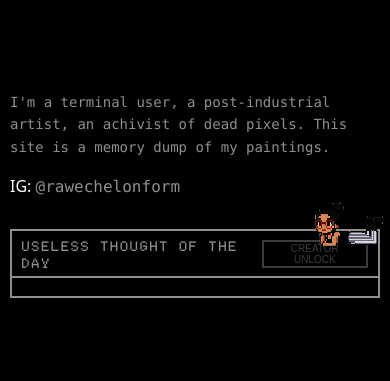
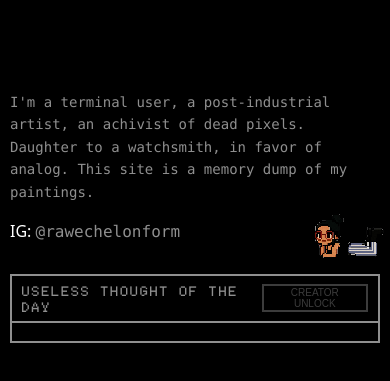
Before and after one commit to rawechelonform/refsite, a plain HTML site: page aboutme.html in a window 390 px wide. Shown: the part 55-436 px from the top of the page. Drawn offline with Linux system fonts and the light colour scheme; a web font is replaced by a local one.

Commit message:
About me: fix avatar on moblie

```diff
--- a/aboutme.css
+++ b/aboutme.css
@@ -169,35 +169,12 @@
 /* If sadgirls.css still overrides, uncomment this hard override: */
 /* .page .carousel .caption p{ font-size:14px !important; line-height:1.6 !important; } */
 
-
-/* Mobile: make the avatar actually perch on the top edge of the UTD box */
+/* Mobile perch for avatar */
 @media (max-width: 900px){
   .avatar-overlay{
-    position: absolute;
-    top: 0;                     /* anchor to the UTD top edge */
-    right: -6px;                /* let it hang over a bit */
-    transform: translateY(-65%);/* lift by ~2/3 of its own height */
+    top: 0;                     /* anchor to UTD top edge */
+    right: -6px;                /* slight overhang */
+    transform: translateY(-140%);/* lift by ~2/3 of own height */
     width: clamp(60px, 18vw, 92px);
-    height: auto;
-    z-index: 3;
-    pointer-events: none;
-    image-rendering: pixelated;
-    opacity: 0.95;
   }
 }
-
-/* Mobile: make the avatar actually perch on the top edge of the UTD box */
-@media (max-width: 900px){
-  .avatar-overlay{
-    position: absolute;
-    top: 0;                     /* anchor to the UTD top edge */
-    right: -6px;                /* let it hang over a bit */
-    transform: translateY(-65%);/* lift by ~2/3 of its own height */
-    width: clamp(60px, 18vw, 92px);
-    height: auto;
-    z-index: 3;
-    pointer-events: none;
-    image-rendering: pixelated;
-    opacity: 0.95;
-  }
-}
--- a/aboutme.html
+++ b/aboutme.html
@@ -33,7 +33,7 @@
       <!-- left column: continuous blurb -->
       <section class="about-blurb">
         <p class="bio">
-          I'm a terminal user, a post-industrial artist, an achivist of dead pixels. This site is a memory dump of my paintings.
+          I'm a terminal user, a post-industrial artist, an achivist of dead pixels. Daughter to a watchsmith, in favor of analog. This site is a memory dump of my paintings.
         </p>
 
 
--- a/homeroom/REFsiteartdescriptions.csv
+++ b/homeroom/REFsiteartdescriptions.csv
@@ -5,6 +5,6 @@ sadgirls,girl3.png,Girl 3,2025,Oil on Canvas,8 x 10 inches
 sadgirls,girl5.png,Girl 5,2025,Oil on Canvas,8 x 10 inches
 sadgirls,girl6.png,Girl 6,2025,Oil on Canvas,8 x 10 inches
 sadgirls,girl8.png,Girl 8,2025,Oil on Paper,8 x 10 inches
-machines,bbgterminal,The Terminal,2024,OIl on Canvas,36 x 36 inches
-machines,tonicoperator,Tonic Operator,2024,OIl on Canvas,10 x 8 inches
-machines,commodoretemp,How to Produce Sound Effects,2025,OIl on Canvas,36 x 36 inches
+machines,bbgterminal,The Terminal,2024,Oil on Canvas,36 x 36 inches
+machines,tonicoperator,Tonic Operator,2024,Oil on Canvas,10 x 8 inches
+machines,commodoretemp,How to Produce Sound Effects,2025,Oil on Canvas,36 x 36 inches
```
